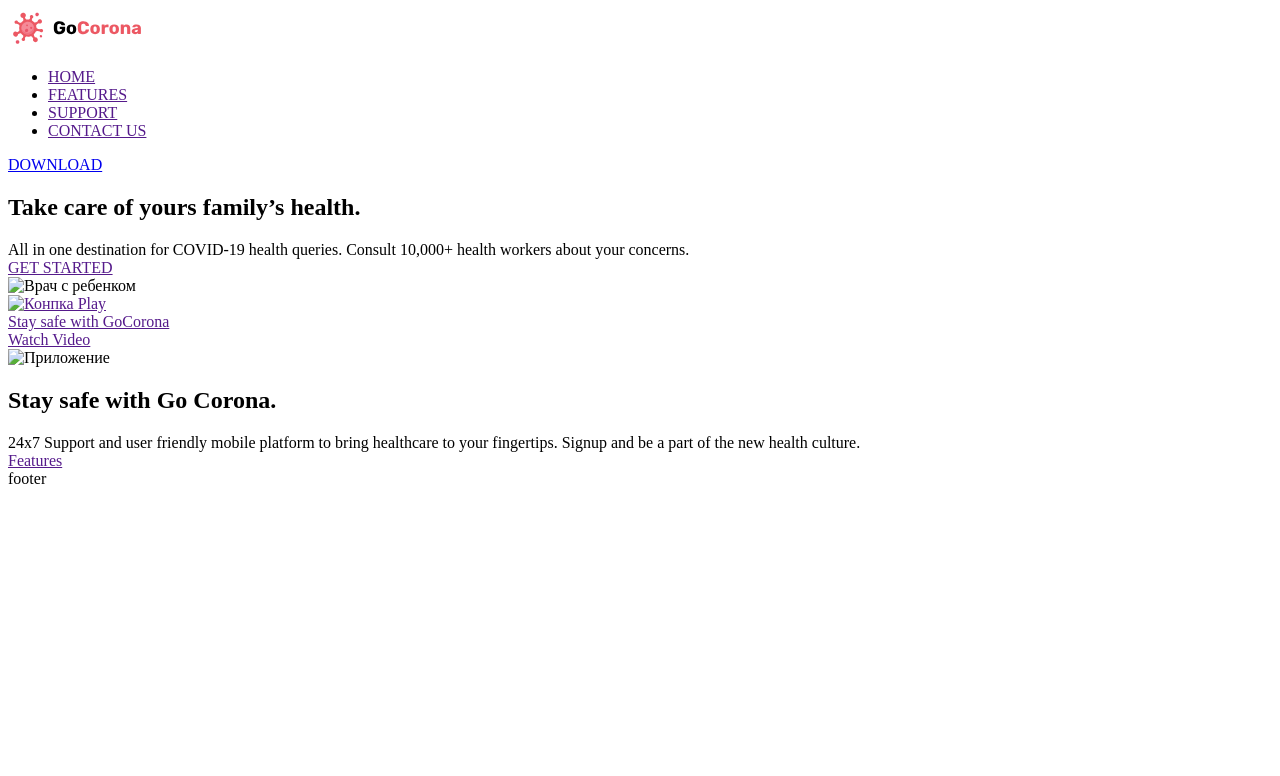
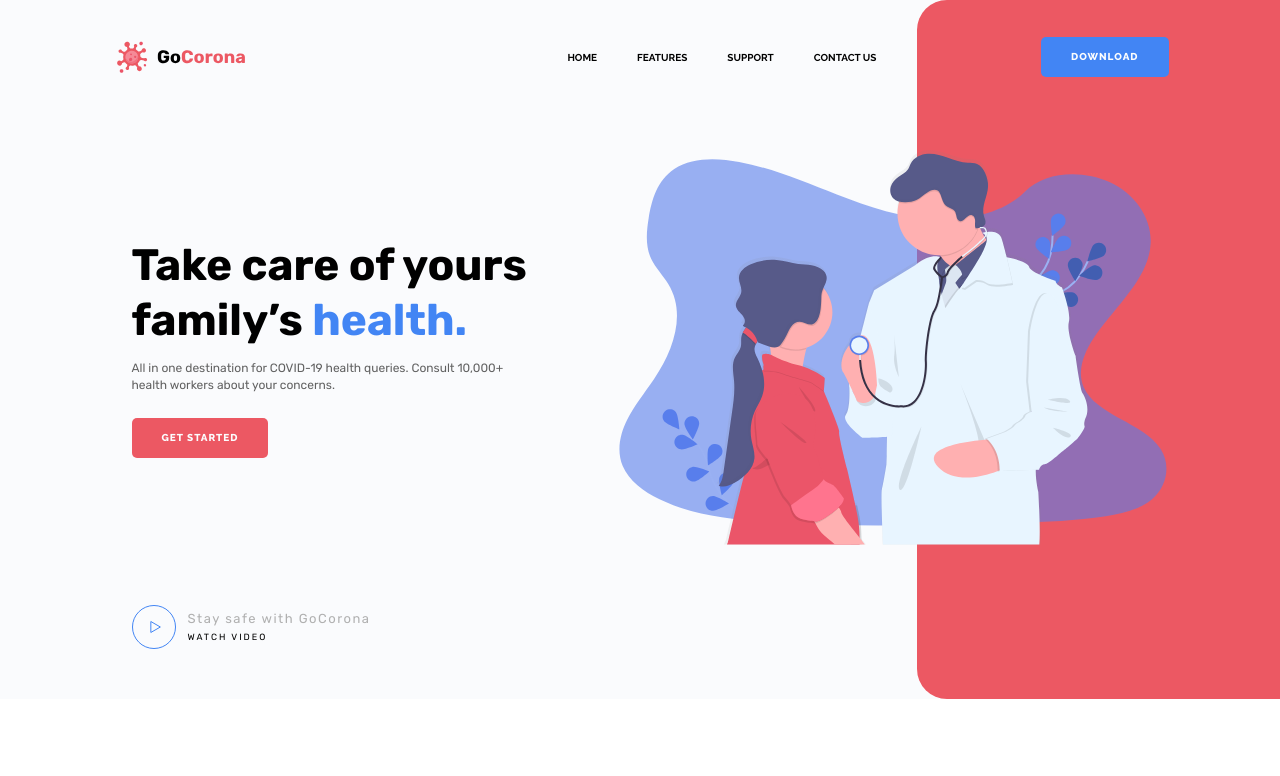
Before and after one commit to DanilKorpan/go-corona, a plain HTML site: page index.html in a window 1280 px wide. Shown: the top 776 px of the page. Drawn offline with Linux system fonts and the light colour scheme; the site is published under a folder, as on GitHub Pages, so addresses that start at the root find nothing.

Commit message:
fix-alias

```diff
--- a/index.html
+++ b/index.html
@@ -7,7 +7,7 @@
     <meta name="viewport" content="width=device-width, initial-scale=1.0">
     <link href="https://fonts.googleapis.com/css?family=Rubik:regular,700&display=swap" rel="stylesheet" />
     <link href="https://fonts.googleapis.com/css?family=Raleway:700,800&display=swap" rel="stylesheet" />
-    <link rel="stylesheet" href="../css/style.css">
+    <link rel="stylesheet" href="./css/style.css">
     <title>GoCorona</title>
 </head>
 
@@ -17,7 +17,7 @@
         <header id="open" class="header">
             <div id="close" class="header__container">
                 <a href="#" class="header__logo">
-                    <img src="img/logo.svg" alt="logo">
+                    <img src="./img/logo.svg" alt="logo">
                 </a>
                 <nav class="header__menu menu">
                     <nav class="menu__body">
@@ -58,12 +58,12 @@
 
                     </div>
                     <div class="get-started__image">
-                        <img src="/img/get-started/image.svg" alt="Врач с ребенком">
+                        <img src="./img/get-started/image.svg" alt="Врач с ребенком">
                     </div>
                     <div class="get-started__video">
                         <a href="" class=" video-get-started">
                             <div class="video-get-started__icon">
-                                <img src="/img/get-started/play.svg" alt="Конпка Play">
+                                <img src="./img/get-started/play.svg" alt="Конпка Play">
                             </div>
 
                             <div class="video-get-started__body">
@@ -80,7 +80,7 @@
                     <div class="stay-safe__media">
                         <div class="media-stay-safe">
                             <div class="media-stay-safe__image">
-                                <img src="/img/stay-safe/app.png" alt="Приложение">
+                                <img src="./img/stay-safe/app.png" alt="Приложение">
                             </div>
                             <div class="media-stay-safe__item media-stay-safe__item_1"></div>
                             <div class="media-stay-safe__item media-stay-safe__item_2"></div>
```
